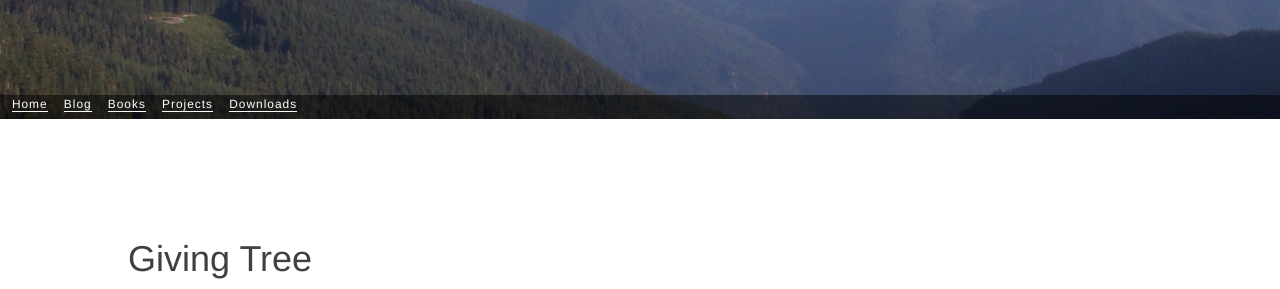
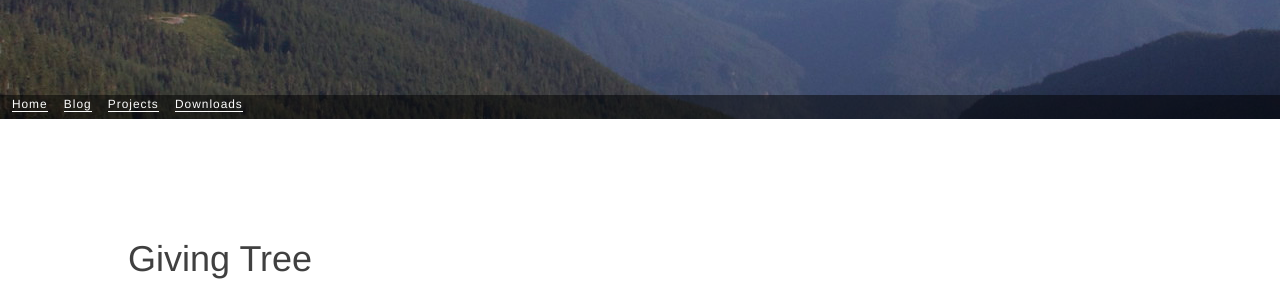
Before and after one commit to jesterpm/jesterpm.net, a Jekyll site: the page built from projects/_posts/2011-10-19-giving-tree.md, in a window 1280 px wide. Shown: the part 173-462 px from the top of the page. Built offline with Jekyll 4.4.1, drawn with Linux system fonts in a browser that asks for light colours; nearby versions of some CDN libraries; comment, search, counter and statistics services are not loaded.

Commit message:
Updating navbar

```diff
--- a/_includes/nav.html
+++ b/_includes/nav.html
@@ -2,7 +2,6 @@
     <ul>
         <li><a href="/index.html">Home</a></li>
         <li><a href="/blog/">Blog</a></li>
-        <li><a href="/index.html#books">Books</a></li>
         <li><a href="/index.html#projects">Projects</a></li>
         <li><a href="/downloads.html">Downloads</a></li>
     </ul>
```
